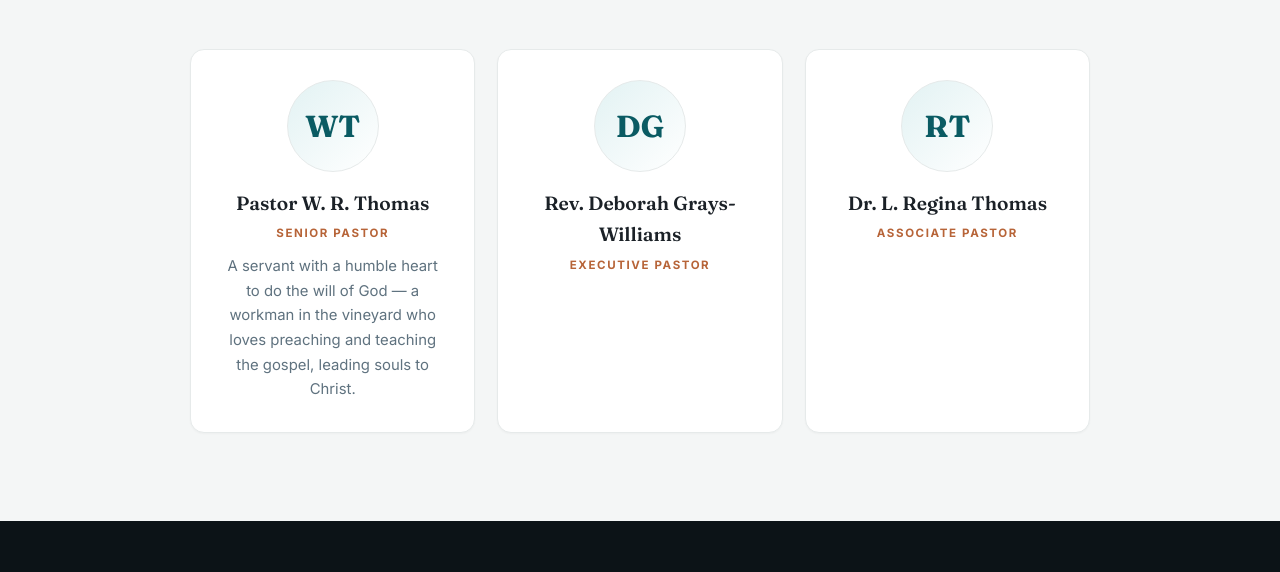
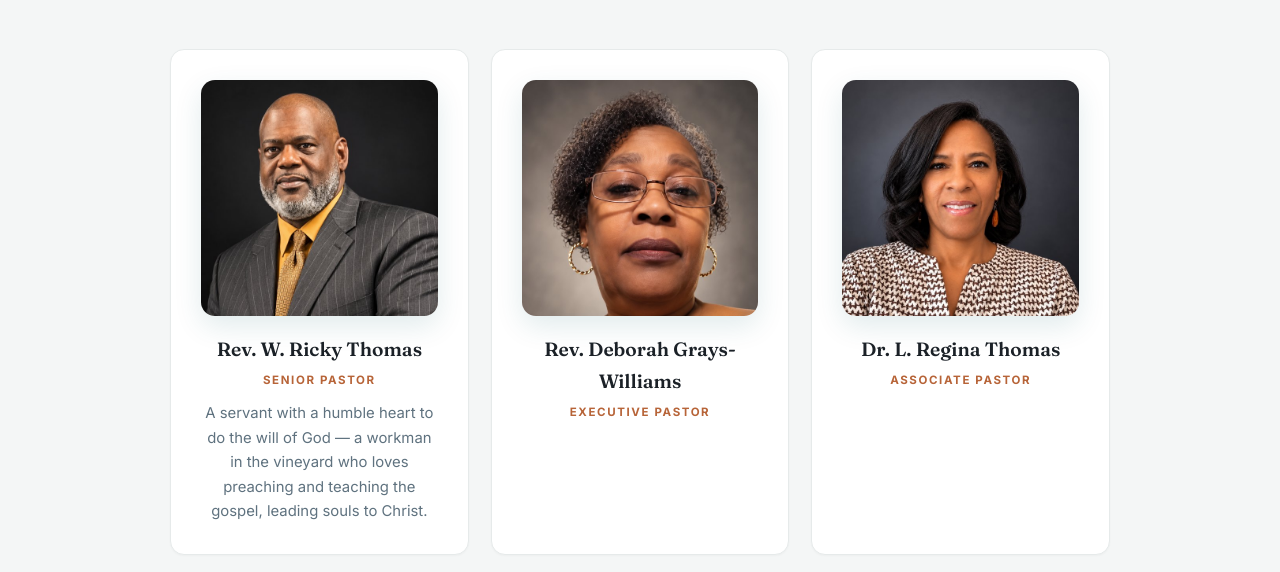
Before and after one commit to bcfc1media-collab/berean-site, a plain HTML site: page about.html in a window 1280 px wide. Shown: the part 2681-3253 px from the top of the page. Drawn offline with Linux system fonts and the light colour scheme.

Commit message:
Add real leadership headshots: Rev. W. Ricky Thomas, Rev. Deborah Grays-Williams, Dr. L. Regina Thomas
Co-Authored-By: Claude Opus 4.8 <noreply@anthropic.com>

```diff
--- a/about.html
+++ b/about.html
@@ -92,10 +92,20 @@
       <h2>Shepherding the Berean family</h2>
       <p>Berean is led by a dedicated team committed to the faithful teaching of God&rsquo;s Word and the care of His people.</p>
     </div>
-    <div class="grid autogrid" style="max-width:900px;margin:0 auto">
-      <div class="card leader"><div class="ava">WT</div><b>Pastor W. R. Thomas</b><div class="role">Senior Pastor</div><p>A servant with a humble heart to do the will of God — a workman in the vineyard who loves preaching and teaching the gospel, leading souls to Christ.</p></div>
-      <div class="card leader"><div class="ava">DG</div><b>Rev. Deborah Grays-Williams</b><div class="role">Executive Pastor</div></div>
-      <div class="card leader"><div class="ava">RT</div><b>Dr. L. Regina Thomas</b><div class="role">Associate Pastor</div></div>
+    <div class="grid cols3" style="max-width:940px;margin:0 auto">
+      <div class="card leader">
+        <img class="pfp" src="assets/pastor-ricky.jpg" alt="Rev. W. Ricky Thomas, Senior Pastor" />
+        <b>Rev. W. Ricky Thomas</b><div class="role">Senior Pastor</div>
+        <p>A servant with a humble heart to do the will of God — a workman in the vineyard who loves preaching and teaching the gospel, leading souls to Christ.</p>
+      </div>
+      <div class="card leader">
+        <img class="pfp" src="assets/pastor-deborah.jpg" alt="Rev. Deborah Grays-Williams, Executive Pastor" />
+        <b>Rev. Deborah Grays-Williams</b><div class="role">Executive Pastor</div>
+      </div>
+      <div class="card leader">
+        <img class="pfp" src="assets/pastor-regina.jpg" alt="Dr. L. Regina Thomas, Associate Pastor" />
+        <b>Dr. L. Regina Thomas</b><div class="role">Associate Pastor</div>
+      </div>
     </div>
   </div>
 </section>
--- a/styles.css
+++ b/styles.css
@@ -137,6 +137,7 @@ header.scrolled .burger span{background:var(--fg)}
 
 /* Leadership */
 .leader{text-align:center}
+.leader .pfp{width:100%;max-width:240px;aspect-ratio:1/1;object-fit:cover;object-position:center top;border-radius:14px;margin:0 auto 18px;display:block;box-shadow:0 10px 28px rgba(10,91,99,.12)}
 .leader .ava{width:92px;height:92px;border-radius:50%;margin:0 auto 16px;background:linear-gradient(135deg,var(--brand-soft),#fff);color:var(--brand-strong);display:flex;align-items:center;justify-content:center;font-family:var(--serif);font-weight:700;font-size:1.9rem;border:1px solid var(--border)}
 .leader b{display:block;font-family:var(--serif);font-size:1.2rem;font-weight:600}
 .leader .role{color:var(--accent);font-weight:700;font-size:.72rem;letter-spacing:.14em;text-transform:uppercase;margin-top:.3rem}
```
Also changed, not shown: assets/pastor-deborah.jpg (added), assets/pastor-regina.jpg (added), assets/pastor-ricky.jpg (added).
